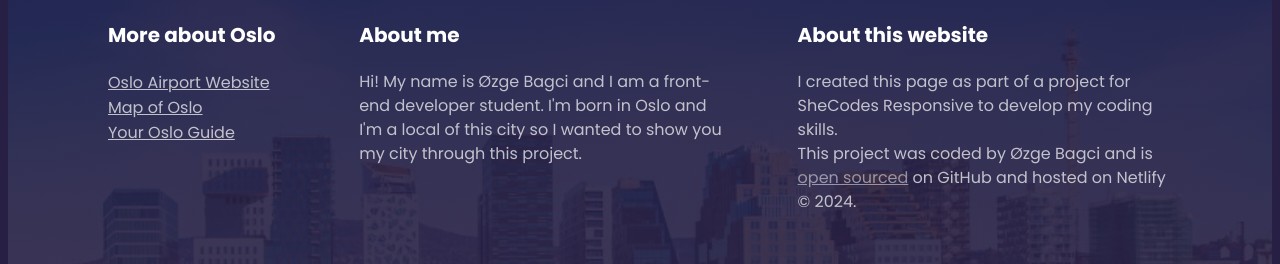
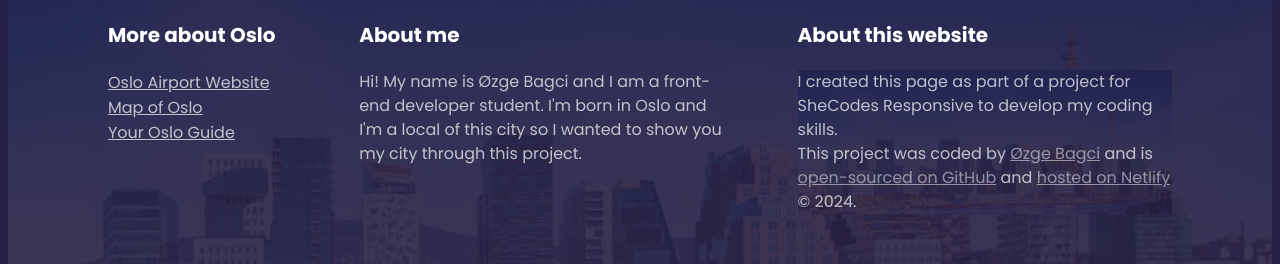
Before and after one commit to OzgeBagci/Oslo-travel-project, a plain HTML site: page index.html in a window 1280 px wide. Shown: the part 3522-3786 px from the top of the page. Drawn offline with Linux system fonts and the light colour scheme; a script that the page names is missing.

Commit message:
Changed the footer

```diff
--- a/index.html
+++ b/index.html
@@ -1084,19 +1084,32 @@
           </div>
           <div>
             <h3>About this website</h3>
+            <footer>
               <p>
                 I created this page as part of a project for SheCodes Responsive
                 to develop my coding skills.
                 <br />
-              This project was coded by Øzge Bagci and is
+                This project was coded by
+                <a href="https://github.com/OzgeBagci" target="_blank"
+                  >Øzge Bagci</a
+                >
+                and is
                 <a
-                href="https://github.com/matthieua/lisbon-travel-project"
+                  href="https://github.com/OzgeBagci/Oslo-travel-project"
                   target="_blank"
                 >
-                open sourced</a
+                  open-sourced on GitHub</a
                 >
-              on GitHub and hosted on Netlify © 2024.
+                and
+                <a
+                  href="https://oslo-travel-project.netlify.app/"
+                  target="_blank"
+                  >hosted on Netlify
+                </a>
+
+                © 2024.
               </p>
+            </footer>
           </div>
         </section>
       </footer>
```
Lines whose indentation alone changed are shown as unchanged.
